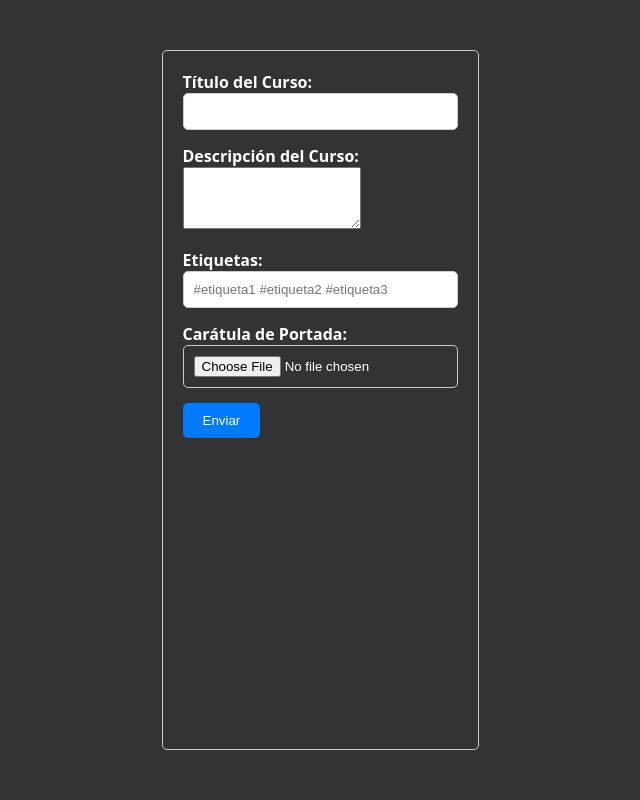
After one commit to gcamig/isitec, a PHP site: page /view/course_creation.php in a window 1280 px wide. The commit adds this page. Shown: the whole page, without its empty margins (320-960 px from the left). Run offline with PHP 8.4, Linux system fonts and the light colour scheme; the visitor is signed in with stand-in values (Sample User, id 1); some libraries are stand-ins or nearby versions.

Commit message:
course_creation demo and new table in bdd

```diff
--- a/controller/controller.php
+++ b/controller/controller.php
@@ -180,3 +180,8 @@ function confirmationEmailBodyConstructor(){
 function getUserInfo($username){
   return getUserInfoDB($username);
 }
+
+function insertCourse($course)
+{
+  return insertCourseDB($course);
+}
--- a/index.php
+++ b/index.php
@@ -14,11 +14,7 @@ if ($_SERVER["REQUEST_METHOD"] == "POST") { {
       } else if ($result != false) {
         //TODO: CAMBIAR EN FUNCION DE LO QUE NECESITE EL HOME
         session_start();
-        $_SESSION['mail'] = $result['mail'];
         $_SESSION['username'] = $result['username'];
-        $_SESSION['userFirstName'] = $result['userFirstName'];
-        $_SESSION['userLastName'] = $result['userLastName'];
-
         header('Location: ./view/home.php');
         exit();
       }
--- a/model/db.php
+++ b/model/db.php
@@ -234,3 +234,26 @@ function getUserInfoDB($username)
     return $result;
   }
 }
+
+function insertCourseDB($course)
+{
+  $result = false;
+  $conn = getDBConnection();
+  if (verifyExistentCourse($course) == true) $result = "User or email already exist";
+  else
+  {
+    $sql = "INSERT INTO users (mail, username, passHash, userFirstName, userLastName, creationDate, removeDate, lastSignIn, active, activationCode) VALUES (:mail, :username ,:passHash, :userFirstName, :userLastName, now(), null, null,0,:activationCode)";
+    try {
+      $resultat = $conn->prepare($sql);
+      $resultat->execute([':mail' => $course[''], ':username' => $username, ':passHash' => $pass, ':userFirstName' => $userFirstName, ':userLastName' => $userLastName, ':activationCode' => $activationCode]);
+
+      if ($resultat) {
+        $result = true;
+      }
+    } catch (PDOException $e) {
+      echo "";
+    } finally {
+      return $result;
+    }
+  }
+}
--- /dev/null
+++ b/view/course_creation.php
@@ -0,0 +1,111 @@
+<?php
+chdir("..");
+  require_once "controller/controller.php";
+  if (!isset($_COOKIE['PHPSESSID'])) {
+    header('Location: /controller/logout.php');
+    exit();
+  }
+  else
+  {
+    session_start();
+    if($_SERVER["REQUEST_METHOD"] == "POST") {
+        $check = getimagesize($_FILES["image"]["tmp_name"]);
+        if($check !== false){
+        //tratamiento de la imagen
+        $caratula = $_FILES['caratula']['tmp_name'];
+        $course = [
+          'title' => $_POST["title"],
+          'description' => $_POST["description"],
+          'etiquetas_array' => explode('#', $_POST["etiquetas"]),
+          'caratula' => addslashes(file_get_contents($caratula)),
+          'founder' => $_SESSION['user']['username']
+        ];
+        //TODO: MODIFICAR EL IF PARA HACER LO NECESARIO CON EL HOME DEFINITIVO
+      insertCourse($course) == true ? header('Location: /view/home.php?createCourse=success') : header('Location: /view/course_creation.php?createCourse=fail');
+      exit();
+        }
+    }else{
+        //entramos por get
+        if(isset($_GET["createCourse"])) $_GET["createCourse"] == "fail" ? $msgError = "<div class='error-box'>Course creation failed</div>" : '';
+    }
+  }
+?>
+
+<!DOCTYPE html>
+<html>
+<head>
+  <title>Home Page</title>
+  <link rel="stylesheet" type="text/css" href="/css/home.css">
+  <style>
+        /* Estilos opcionales para el formulario */
+        .form-container {
+            max-width: 600px;
+            margin: 50px auto;
+            padding: 20px;
+            border: 1px solid #ccc;
+            border-radius: 5px;
+        }
+        .form-group {
+            margin-bottom: 15px;
+        }
+        .form-group label {
+            display: block;
+            font-weight: bold;
+        }
+        .form-group input[type="text"],
+        .form-group input[type="file"] {
+            width: 100%;
+            padding: 10px;
+            border-radius: 5px;
+            border: 1px solid #ccc;
+        }
+        .form-group input[type="submit"] {
+            padding: 10px 20px;
+            background-color: #007bff;
+            color: white;
+            border: none;
+            border-radius: 5px;
+            cursor: pointer;
+        }
+        .form-group input[type="submit"]:hover {
+            background-color: #0056b3;
+        }
+    </style>
+</head>
+<body>
+
+<div class="form-container">
+    <form action="<?php htmlspecialchars($_SERVER["REQUEST_METHOD"])?>" method="post" enctype="multipart/form-data">
+
+        <div class="form-group">
+            <label for="titulo">Título del Curso:</label>
+            <input type="text" id="titulo" name="title" required>
+        </div>
+
+        <div class="form-group">
+            <label for="descripcion">Descripción del Curso:</label>
+            <textarea id="descripcion" name="description" rows="4" required></textarea>
+        </div>
+
+        <div class="form-group">
+            <label for="etiquetas">Etiquetas:</label>
+            <input type="text" id="etiquetas" name="etiquetas" placeholder="#etiqueta1 #etiqueta2 #etiqueta3">
+        </div>
+
+        <div class="form-group">
+            <label for="caratula">Carátula de Portada:</label>
+            <input type="file" id="caratula" name="caratula" accept="image/*" required>
+        </div>
+
+        <div class="form-group">
+            <input type="submit" value="Enviar">
+        </div>
+
+    </form>
+</div>
+
+</body>
+  <script type="module" src="https://unpkg.com/ionicons@7.1.0/dist/ionicons/ionicons.esm.js"></script>
+  <script nomodule src="https://unpkg.com/ionicons@7.1.0/dist/ionicons/ionicons.js"></script>
+</body>
+</html>
--- a/view/home.php
+++ b/view/home.php
@@ -8,7 +8,7 @@ chdir("..");
   else
   {
     session_start();
-    $user = getUserInfo($_SESSION['username']);
+    $_SESSION['user'] = getUserInfo($_SESSION['username']);
   }
 
 ?>
@@ -31,7 +31,7 @@ chdir("..");
         <div>
           <ul>
             <li><a href="/view/home.php"><ion-icon name="home"></ion-icon></a></li>
-            <li><a href="user-courses.html"><ion-icon name="school"></ion-icon></ion-icon></a></li>
+            <li><a href="/view/course_creation.php"><ion-icon name="school"></ion-icon></ion-icon></a></li>
             <li><a href="saved-courses.html"><ion-icon name="heart"></ion-icon></a></li>
             <li><a href="settings.html"><ion-icon name="settings"></ion-icon></a></li>
           </ul>
@@ -46,7 +46,7 @@ chdir("..");
   </section>
 
   <main>
-    <h1 class="col-12"><?= 'Hola, ' . $user['username'] .  '. ¡Elige tu siguiente reto!'?></h1>
+    <h1 class="col-12"><?= 'Hola, ' . $_SESSION['user']['username'] .  '. ¡Elige tu siguiente reto!'?></h1>
     <section class="welcome-area col-12">
       <div class="col-5">
         <div class="slider-wrapper">
```
Also changed, not shown: sql/isitec.sql (+13 -0 lines).
